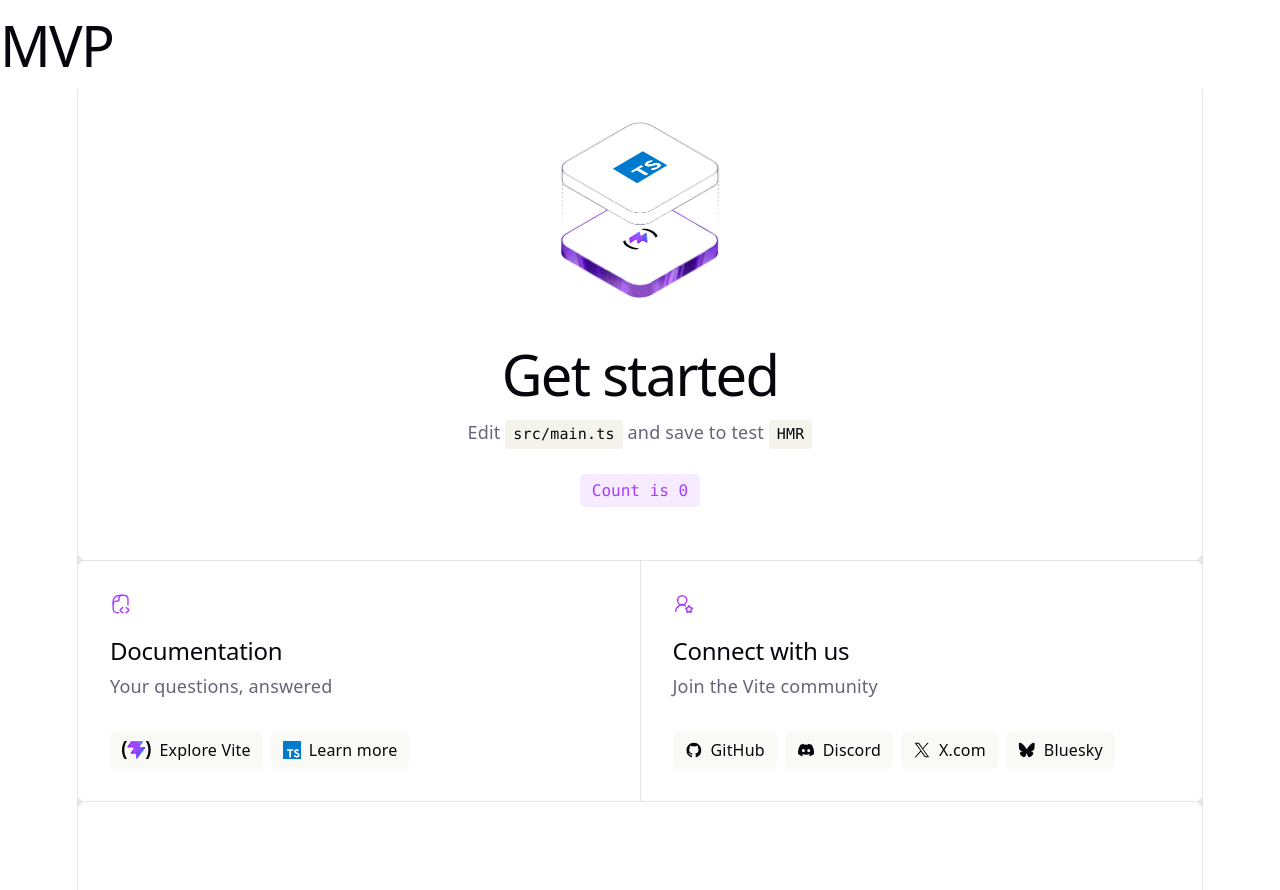
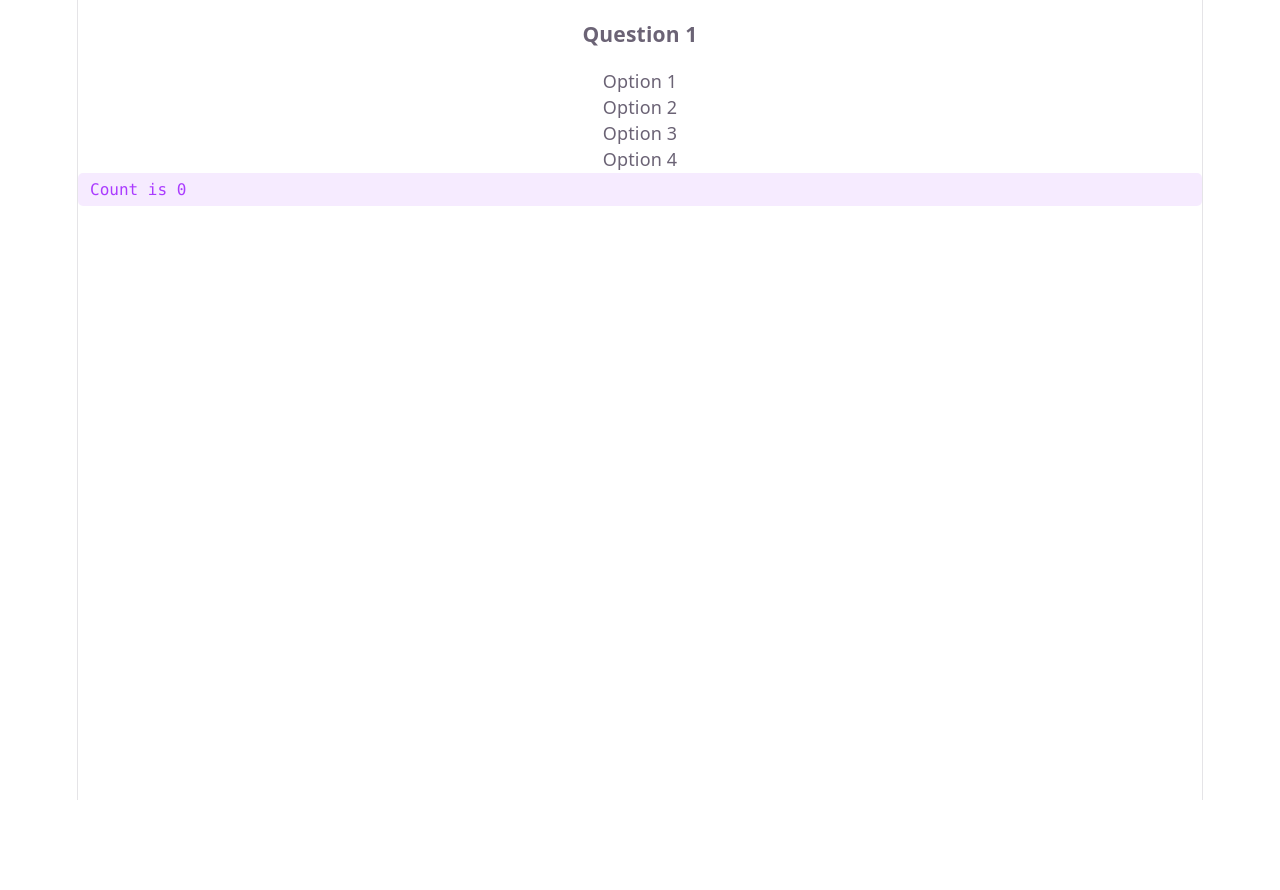
Before and after one commit to juuxi/GravityFalls_poll, a website built with Vite: page index.html in a window 1280 px wide. After the commit the page ends 800 px from the top, so only its background shows below. Built offline with nearby package versions, Linux system fonts and the light colour scheme.

Commit message:
question page template

```diff
--- a/index.html
+++ b/index.html
@@ -7,7 +7,6 @@
     <title>gravity_falls_poll</title>
   </head>
   <body>
-    <h1>MVP</h1>
     <div id="app"></div>
     <script type="module" src="/src/main.ts"></script>
   </body>
--- a/src/main.ts
+++ b/src/main.ts
@@ -1,60 +1,14 @@
 import './style.css'
-import typescriptLogo from './assets/typescript.svg'
-import viteLogo from './assets/vite.svg'
-import heroImg from './assets/hero.png'
 import { setupCounter } from './counter.ts'
 
 document.querySelector<HTMLDivElement>('#app')!.innerHTML = `
-<section id="center">
-  <div class="hero">
-    <img src="${heroImg}" class="base" width="170" height="179">
-    <img src="${typescriptLogo}" class="framework" alt="TypeScript logo"/>
-    <img src="${viteLogo}" class="vite" alt="Vite logo" />
-  </div>
-  <div>
-    <h1>Get started</h1>
-    <p>Edit <code>src/main.ts</code> and save to test <code>HMR</code></p>
-  </div>
-  <button id="counter" type="button" class="counter"></button>
-</section>
+<h3>Question 1</h3>
+<p>Option 1</p>
+<p>Option 2</p>
+<p>Option 3</p>
+<p>Option 4</p>
 
-<div class="ticks"></div>
-
-<section id="next-steps">
-  <div id="docs">
-    <svg class="icon" role="presentation" aria-hidden="true"><use href="/icons.svg#documentation-icon"></use></svg>
-    <h2>Documentation</h2>
-    <p>Your questions, answered</p>
-    <ul>
-      <li>
-        <a href="https://vite.dev/" target="_blank">
-          <img class="logo" src="${viteLogo}" alt="" />
-          Explore Vite
-        </a>
-      </li>
-      <li>
-        <a href="https://www.typescriptlang.org" target="_blank">
-          <img class="button-icon" src="${typescriptLogo}" alt="">
-          Learn more
-        </a>
-      </li>
-    </ul>
-  </div>
-  <div id="social">
-    <svg class="icon" role="presentation" aria-hidden="true"><use href="/icons.svg#social-icon"></use></svg>
-    <h2>Connect with us</h2>
-    <p>Join the Vite community</p>
-    <ul>
-      <li><a href="https://github.com/vitejs/vite" target="_blank"><svg class="button-icon" role="presentation" aria-hidden="true"><use href="/icons.svg#github-icon"></use></svg>GitHub</a></li>
-      <li><a href="https://chat.vite.dev/" target="_blank"><svg class="button-icon" role="presentation" aria-hidden="true"><use href="/icons.svg#discord-icon"></use></svg>Discord</a></li>
-      <li><a href="https://x.com/vite_js" target="_blank"><svg class="button-icon" role="presentation" aria-hidden="true"><use href="/icons.svg#x-icon"></use></svg>X.com</a></li>
-      <li><a href="https://bsky.app/profile/vite.dev" target="_blank"><svg class="button-icon" role="presentation" aria-hidden="true"><use href="/icons.svg#bluesky-icon"></use></svg>Bluesky</a></li>
-    </ul>
-  </div>
-</section>
-
-<div class="ticks"></div>
-<section id="spacer"></section>
+<button id='counter' type='button' class='counter'>
 `
 
 setupCounter(document.querySelector<HTMLButtonElement>('#counter')!)
```
